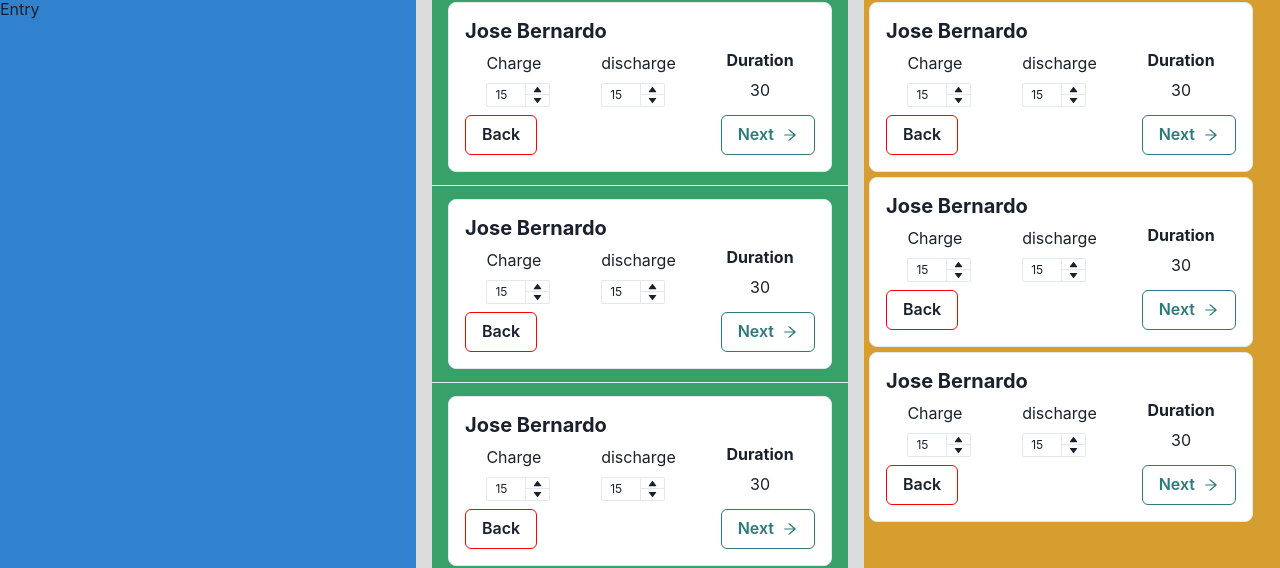
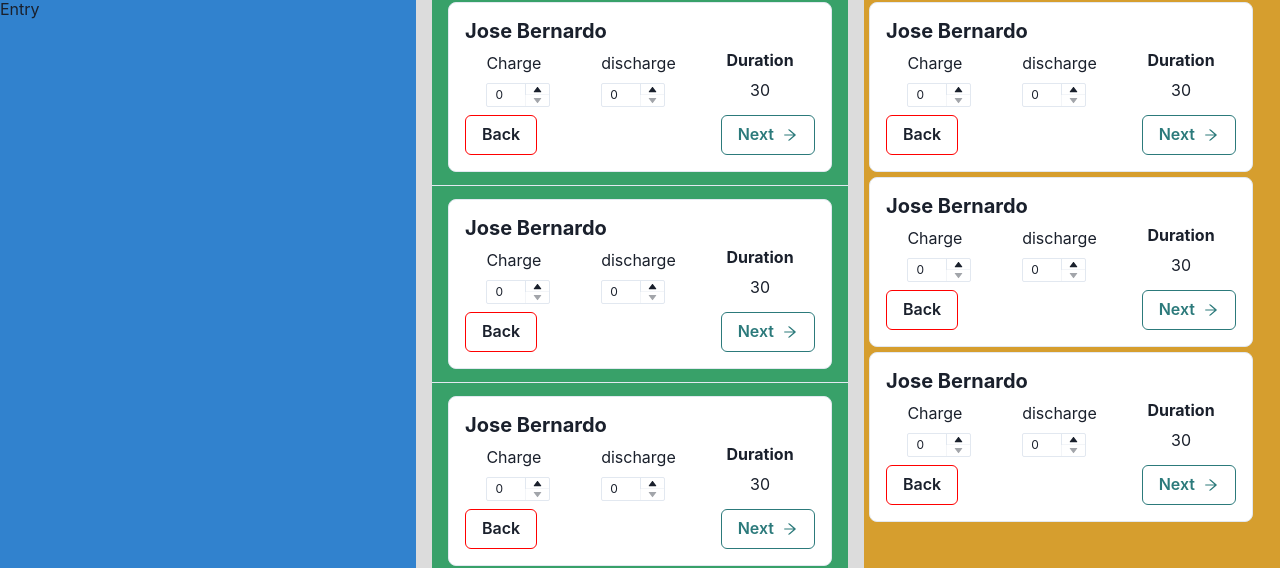
Before and after one commit to Miguel-Andres/WarehouseLogist, a React (Create React App) app: page / in a window 1280 px wide. Shown: the part 197-765 px from the top of the page. Built offline with nearby package versions, Linux system fonts and the light colour scheme.

Commit message:
Card edit

```diff
--- a/src/components/card/Count.js
+++ b/src/components/card/Count.js
@@ -4,14 +4,13 @@ import {NumberInput ,NumberInputField,NumberIncrementStepper,NumberDecrementStep
 export default function Count() {
     return (
         <div>
-             <NumberInput size="xs" maxW={16} defaultValue={15} min={10}>
+             <NumberInput size="xs" maxW={16} defaultValue={0} min={0}>
                 <NumberInputField />
                 <NumberInputStepper>
                   <NumberIncrementStepper />
                   <NumberDecrementStepper />
                 </NumberInputStepper>
               </NumberInput>
-
         </div>
     )
 }
```
